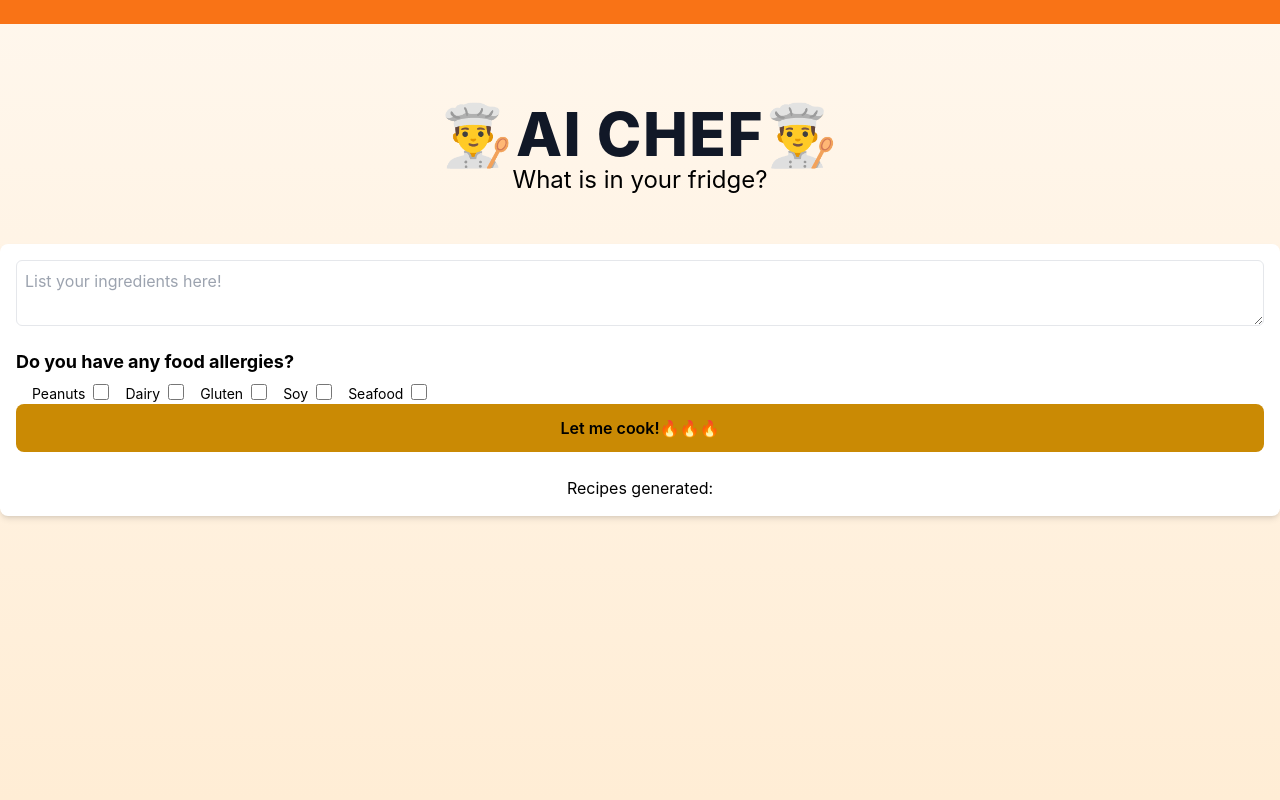
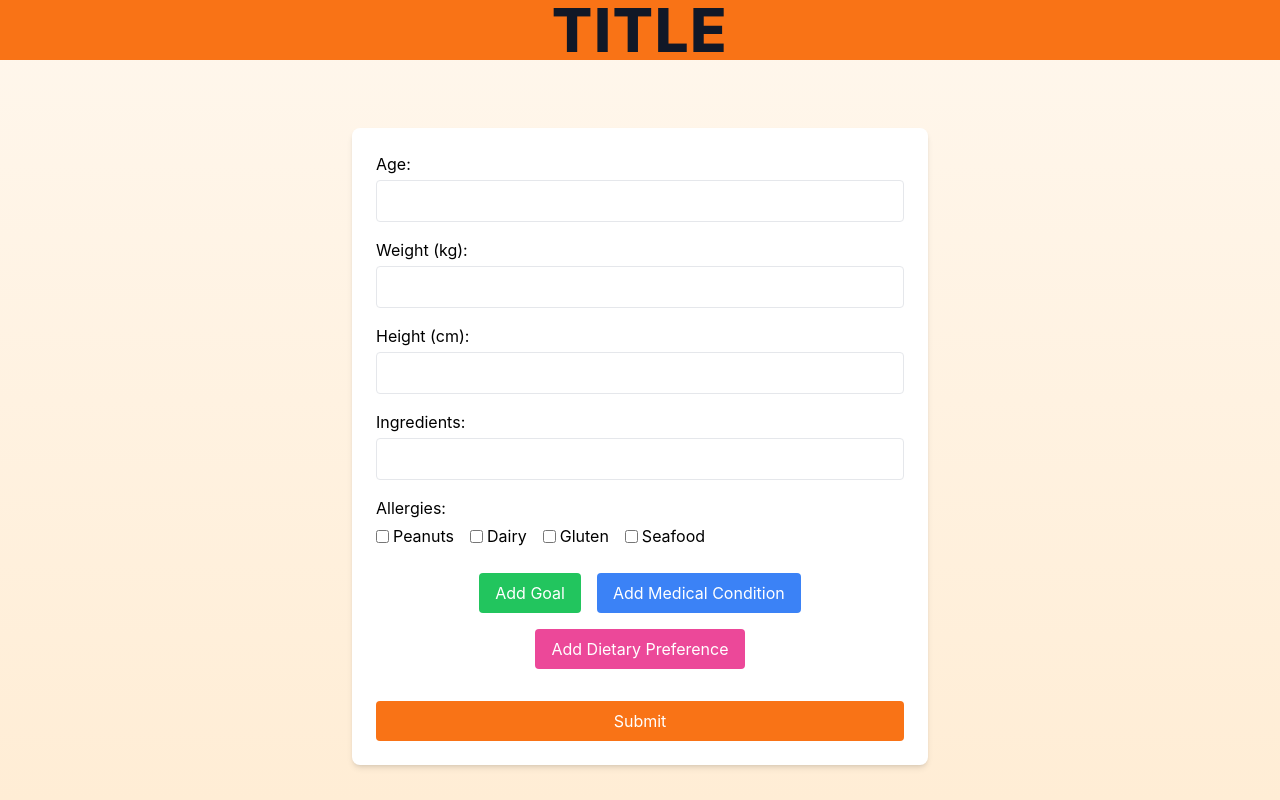
Before and after one commit to adrnabrm/beachhacks-spring25, a React (Create React App) app in the folder my-app/frontend/my-app/: page / in a window 1280 px wide. Built offline with nearby package versions, Linux system fonts and the light colour scheme.

Commit message:
frontend update

```diff
--- a/my-app/frontend/my-app/src/container/page.tsx
+++ b/my-app/frontend/my-app/src/container/page.tsx
@@ -1,64 +1,189 @@
 "use client";
 import { useState } from "react";
-// import Image from "next/image";
-import "./page.css"
-import * as React from 'react'
+import "./page.css";
+import * as React from "react";
+
+// Static personal info
+const fieldsPersonalInfo = [
+  { name: "age", label: "Age", type: "number" },
+  { name: "weight", label: "Weight (kg)", type: "number" },
+  { name: "height", label: "Height (cm)", type: "number" },
+];
+
+// Allergies list
+const allergyOptions = ["Peanuts", "Dairy", "Gluten", "Seafood"];
+
+// Dynamic fields by category
+const fieldsInsight = {
+  goal: [{ name: "goal", label: "Your Goal", type: "text" }],
+  medical: [{ name: "medicalCondition", label: "Medical Condition", type: "text" }],
+  dietary: [{ name: "dietaryPreference", label: "Dietary Preference", type: "text" }],
+};
+
+type Field = {
+  name: string;
+  label: string;
+  type: string;
+};
 
 export default function Page() {
+  // Tracks personal info + dynamic input values
+  const [formData, setFormData] = useState(
+    fieldsPersonalInfo.reduce((acc, field) => {
+      acc[field.name] = "";
+      return acc;
+    }, {} as Record<string, string>)
+  );
 
-  const [ingredients, setIngredients] = useState("") //user input
-  const [allergies, setAllergies] = useState<string[]>([])
+  // Tracks active dynamic input fields
+  const [activeFields, setActiveFields] = useState<Field[]>([]);
 
-  const handlecheckboxchange = (e: React.ChangeEvent<HTMLInputElement>) => {
+  // Tracks static ingredient and allergy inputs
+  const [ingredients, setIngredients] = useState("");
+  const [allergies, setAllergies] = useState<string[]>([]);
+
+  // Add new field group (goal, medical, dietary)
+  const handleAddFields = (key: keyof typeof fieldsInsight) => {
+    const newFields = fieldsInsight[key].filter(
+      (field) => !activeFields.some((f) => f.name === field.name)
+    );
+    // Add to both formData and activeFields
+    const updatedFormData = { ...formData };
+    newFields.forEach((field) => {
+      if (!(field.name in updatedFormData)) {
+        updatedFormData[field.name] = "";
+      }
+    });
+    setFormData(updatedFormData);
+    setActiveFields([...activeFields, ...newFields]);
+  };
+
+  // Input change handler
+  const handleChange = (e: React.ChangeEvent<HTMLInputElement>) => {
+    const { name, value } = e.target;
+    setFormData((prev) => ({ ...prev, [name]: value }));
+  };
+
+  // Allergy checkbox handler
+  const handleCheckboxChange = (e: React.ChangeEvent<HTMLInputElement>) => {
     const { value, checked } = e.target;
-    setAllergies(checked
-      ? [...allergies, value]
-      : allergies.filter((allergy) => allergy !== value));
+    setAllergies((prev) =>
+      checked ? [...prev, value] : prev.filter((a) => a !== value)
+    );
+  };
+
+  // Form submit handler
+  const handleSubmit = (e: React.FormEvent) => {
+    e.preventDefault();
+    const submission = {
+      ...formData,
+      ingredients,
+      allergies,
     };
+    console.log("Submitted:", submission);
+  };
+
   return (
     <main className="min-h-screen bg-gradient-to-b from-orange-50 to-orange-100">
-      <div className="bg-orange-500 h-6 w-full fixed top-0 z-50" />
-
-      <div className="container mx-auto text-center py-12">
-        <div className="w-12 h-12 text-orange-500 mx-auto mb-2"></div>
-        <h1 className="text-6xl font-extrabold text-gray-900 tracking-wide uppercase">👨‍🍳AI Chef👨‍🍳</h1>
-        <p className="text-2xl text-black">What is in your fridge?</p>
+      <div className="bg-orange-500 h-auto w-full fixed top-0 z-50">
+        <h1 className="text-6xl font-extrabold text-gray-900 tracking-wide uppercase mx-auto text-center">
+          title
+        </h1>
       </div>
 
-      {/* Input box */}
-      <div className="bg-white rounded-lg p-4 shadow-md">
-        <form>
-          <textarea
-            placeholder="List your ingredients here!"
-            className="w-full p-2 border rounded-md"
-            value={ingredients}
-            onChange={(e) => setIngredients(e.target.value)} />
+      <div className="container mx-auto text-center pt-32">
+        <form
+          onSubmit={handleSubmit}
+          className="bg-white rounded-lg shadow-md p-6 max-w-xl mx-auto"
+        >
+          {/* Static Personal Info */}
+          {fieldsPersonalInfo.map((field) => (
+            <div key={field.name} className="mb-4 text-left">
+              <label className="block mb-1">{field.label}:</label>
+              <input
+                type={field.type}
+                name={field.name}
+                value={formData[field.name]}
+                onChange={handleChange}
+                className="w-full border px-3 py-2 rounded"
+              />
+            </div>
+          ))}
 
-      {/* Allergy checkboxes */}
-        <div className="mt-4">
-          <h2 className="text-lg font-bold">Do you have any food allergies?</h2>
-          <div className="flex flex-row items-start mt-2 space-y">
-            {["Peanuts", "Dairy", "Gluten", "Soy", "Seafood"].map((allergy) => (
-            <label key={allergy} className="flex flex-row-reverse item-center justify-between space-x-4 gap-2">
-              <input
-              type="checkbox"
-              value={allergy}
-              onChange={handlecheckboxchange}
-              className = "gap-4 w-4 h-4" />
-            <span className="text-sm">{allergy}</span>
-            </label>
+          {/* Ingredients */}
+          <div className="mb-4 text-left">
+            <label className="block mb-1">Ingredients:</label>
+            <input
+              type="text"
+              value={ingredients}
+              onChange={(e) => setIngredients(e.target.value)}
+              className="w-full border px-3 py-2 rounded"
+            />
+          </div>
+
+          {/* Allergies */}
+          <div className="mb-4 text-left">
+            <p className="mb-1">Allergies:</p>
+            {allergyOptions.map((item) => (
+              <label key={item} className="inline-flex items-center mr-4">
+                <input
+                  type="checkbox"
+                  value={item}
+                  checked={allergies.includes(item)}
+                  onChange={handleCheckboxChange}
+                  className="mr-1"
+                />
+                {item}
+              </label>
             ))}
           </div>
-        </div>
 
+          {/* Dynamic Input Fields */}
+          {activeFields.map((field) => (
+            <div key={field.name} className="mb-4 text-left">
+              <label className="block mb-1">{field.label}:</label>
+              <input
+                type={field.type}
+                name={field.name}
+                value={formData[field.name] || ""}
+                onChange={handleChange}
+                className="w-full border px-3 py-2 rounded"
+              />
+            </div>
+          ))}
 
+          {/* Buttons to Add Dynamic Fields */}
+          <div className="flex flex-wrap gap-4 justify-center mt-6 mb-4">
             <button
-            type= "submit"
-            className="w-full bg-yellow-600 hover:bg-orange-700 text-black p-3 rounded-lg font-semibold">
-              Let me cook!🔥🔥🔥
-              </button>
+              type="button"
+              onClick={() => handleAddFields("goal")}
+              className="bg-green-500 text-white px-4 py-2 rounded"
+            >
+              Add Goal
+            </button>
+            <button
+              type="button"
+              onClick={() => handleAddFields("medical")}
+              className="bg-blue-500 text-white px-4 py-2 rounded"
+            >
+              Add Medical Condition
+            </button>
+            <button
+              type="button"
+              onClick={() => handleAddFields("dietary")}
+              className="bg-pink-500 text-white px-4 py-2 rounded"
+            >
+              Add Dietary Preference
+            </button>
+          </div>
+
+          <button
+            type="submit"
+            className="w-full bg-orange-500 text-white px-4 py-2 rounded mt-4"
+          >
+            Submit
+          </button>
         </form>
-        <div className="mt-6 text-center text-black-600">Recipes generated:</div>
       </div>
     </main>
   );
--- /dev/null
+++ b/package.json
@@ -0,0 +1,6 @@
+{
+  "devDependencies": {
+    "@types/react": "^19.0.12",
+    "@types/react-dom": "^19.0.4"
+  }
+}
```
Also changed, not shown: 1 other file (tests, documents, lock files or other folders).
